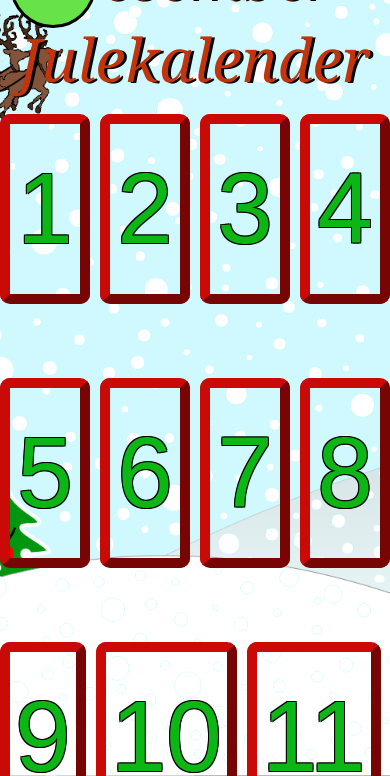
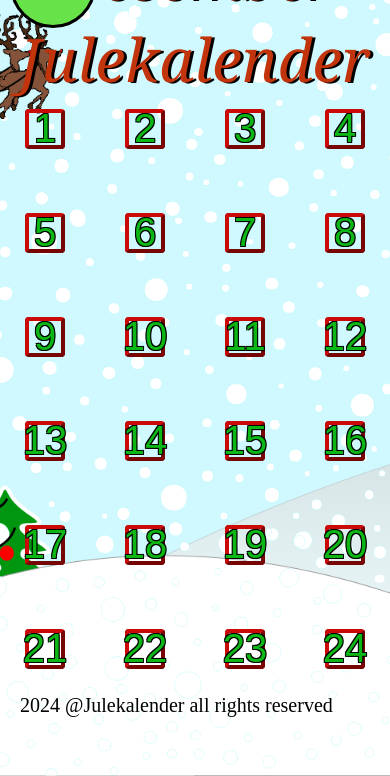
Before and after one commit to Ramish-RZ/Julekalender-prosjekt, a plain HTML site: page index.html in a window 390 px wide. Shown: the part 68-844 px from the top of the page. Drawn offline with Linux system fonts and the light colour scheme.

Commit message:
Update style.css

```diff
--- a/style.css
+++ b/style.css
@@ -176,6 +176,25 @@ footer{
 }
 
 @media (max-width: 600px) {
+   .luke {
+    display: flex;
+    align-items: center;
+    justify-content: center;
+    width: 40px;
+    height: 40px;
+    border: 4px solid rgb(255, 255, 255);
+    background-color: transparent;
+    color: rgb(12, 182, 20);
+    border-radius: 4px;
+    border-color: rgb(202, 10, 7);
+    border-style: outset;
+    padding: 2px;
+    font-size: 40px;
+    font-style: italic, impact;
+    box-sizing: border-box;
+    margin-top: 5px;
+    margin: 5px auto;
+
     .popup {
         width: 80%;
         height: 60%;
```
